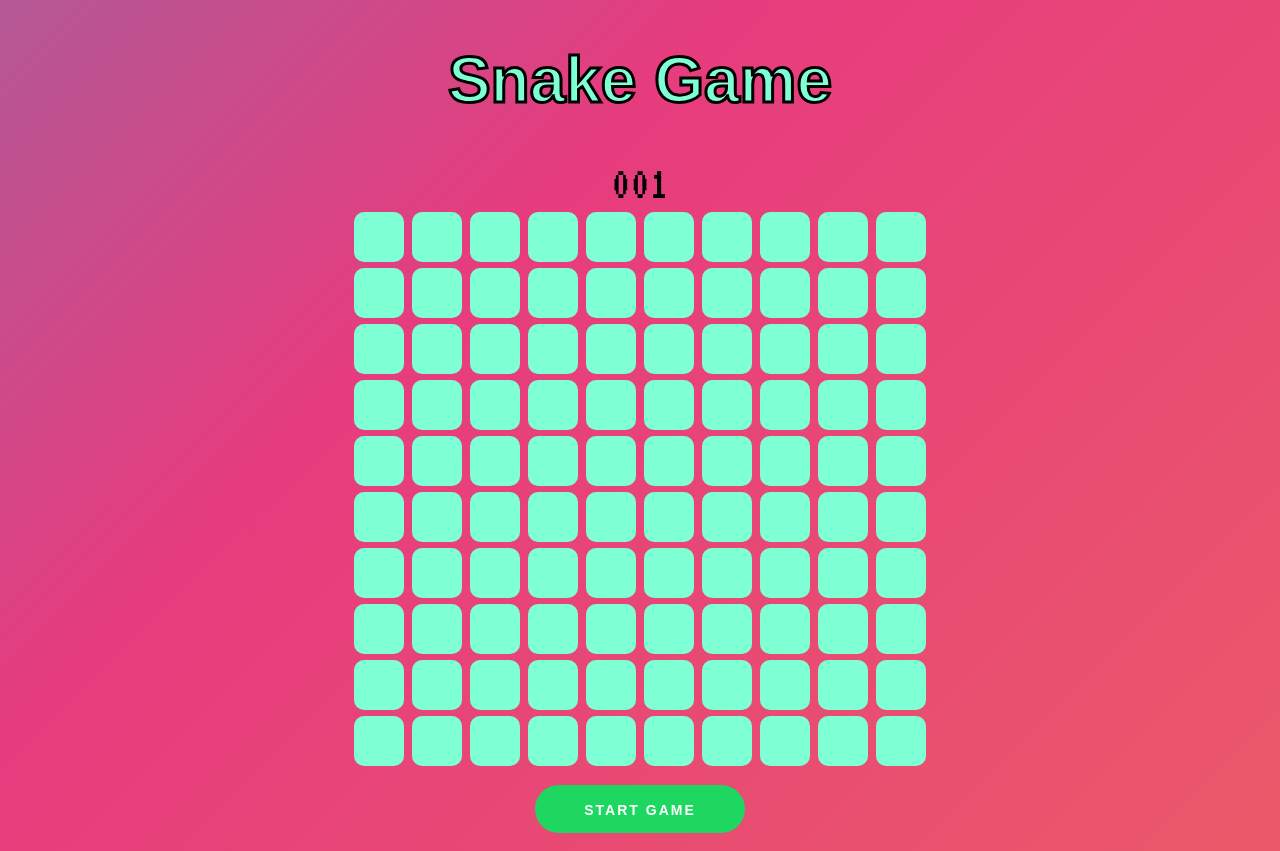
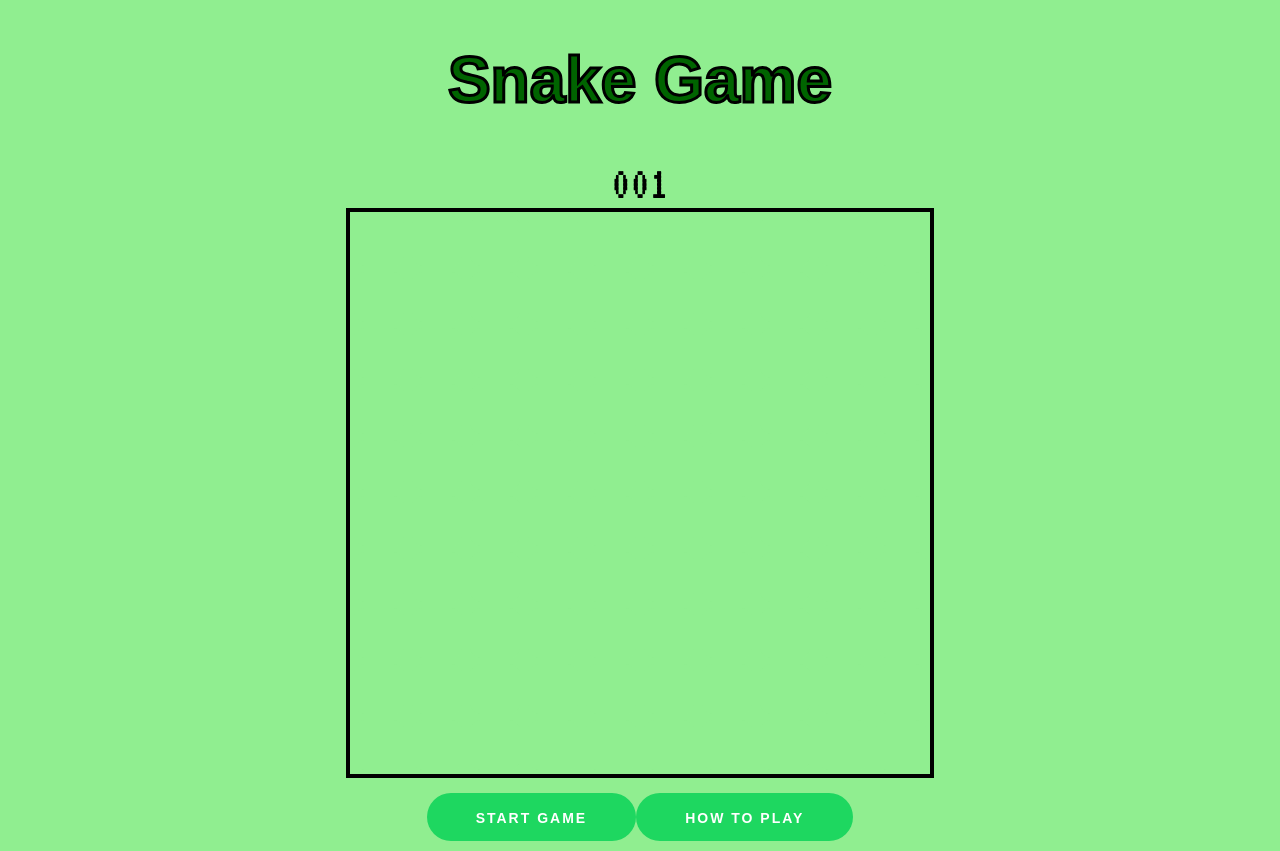
Before and after one commit to dylank03/react-snake-game, a React (Vite) app: page / in a window 1280 px wide. Built offline with nearby package versions, Linux system fonts and the light colour scheme; a web font is replaced by a local one.

Commit message:
changed styling to green theme

```diff
--- a/index.html
+++ b/index.html
@@ -7,7 +7,7 @@
     <link href="https://fonts.googleapis.com/css2?family=Madimi+One&family=VT323&display=swap" rel="stylesheet">
     <link rel="icon" type="image/svg+xml" href="/vite.svg" />
     <meta name="viewport" content="width=device-width, initial-scale=1.0" />
-    <title>Vite + React</title>
+    <title>Snake</title>
   </head>
   <body>
     <div id="root"></div>
--- a/src/App.css
+++ b/src/App.css
@@ -1,9 +1,6 @@
 
 body {
-  background: linear-gradient(-45deg, #ee7752, #e73c7e, #23a6d5, #23d5ab);
-  background-size: 400% 400%;
-  animation: gradient 15s ease infinite;
-  height: 100vh;
+  background-color: lightgreen;
 }
 
 h1{
@@ -11,25 +8,12 @@ h1{
 }
 
 
-@keyframes gradient {
-  0% {
-      background-position: 0% 50%;
-  }
-
-  50% {
-      background-position: 100% 50%;
-  }
-
-  100% {
-      background-position: 0% 50%;
-  }
-}
 .title{
     text-align: center;
     font-family: "Madimi One", sans-serif;
     font-size: 64px;
     font-weight: 600;
-    -webkit-text-fill-color: aquamarine;
+    -webkit-text-fill-color: darkgreen;
     -webkit-text-stroke-color: black;
     -webkit-text-stroke-width: 3.00px;
     font-style: normal;
@@ -44,10 +28,22 @@ h1{
   font-style: normal;
 }
 
+.game-over{
+  text-align: center;
+  margin-bottom:0;
+  font-family: "VT323", monospace;
+  font-size: 48px;
+  font-weight: 400;
+  font-style: normal;
+}
+
 .grid{
   display: flex;
   justify-content: center;
   align-items: center;
+  width:fit-content;
+  margin:auto;
+  border: 4px solid black;
 }
 
 
@@ -60,14 +56,14 @@ h1{
     border-radius: 10px;
     height: 50px;
     width: 50px;
-    background-color: aquamarine;
+    background-color: lightgreen;
 }
 
 .food{
   border-radius: 10px;
   height: 50px;
   width: 50px;
-  background-color: red;
+  background-color: #f15f06;
 }
 
 .snake-body{
@@ -75,7 +71,7 @@ h1{
   border: 4px solid black;
   height: 43px;
   width: 43px;
-  background-color: blue;
+  background-color: darkgreen;
 }
 
 .start-btn{
@@ -134,16 +130,19 @@ button{
 }
 
 .modal {
+  background-color: lightgreen;
   font-size: 12px;
 }
 .modal > .header {
-  width: 100%;
+  background-color: green;
+  width: 99%;
   border-bottom: 1px solid gray;
-  font-size: 18px;
+  font-size: 24px;
   text-align: center;
   padding: 5px;
 }
 .modal > .content {
+  font-size: 18px;
   width: 100%;
   padding: 10px 5px;
 }
--- a/src/App.jsx
+++ b/src/App.jsx
@@ -1,6 +1,6 @@
 import './App.css'
 import Snake from './Snake'
-import InstructionsPopup from "./InstructionsPopup";
+
 
 function App() {
 
--- a/src/InstructionsPopup.jsx
+++ b/src/InstructionsPopup.jsx
@@ -4,39 +4,18 @@ import Popup from 'reactjs-popup';
 function InstructionsPopup() {
 
   return <Popup
-    trigger={<button className="button"> Open Modal </button>}
+    trigger={<button className="button"> How to Play </button>}
     modal
     nested
   >
     {close => (
       <div className="modal">
-        <button className="close" onClick={close}>
-          &times;
-        </button>
-        <div className="header"> Modal Title </div>
+        <div className="header"> How to Play </div>
         <div className="content">
           {' '}
-          Lorem ipsum dolor sit amet consectetur adipisicing elit. Atque, a nostrum.
-          Dolorem, repellat quidem ut, minima sint vel eveniet quibusdam voluptates
-          delectus doloremque, explicabo tempore dicta adipisci fugit amet dignissimos?
-          <br />
-          Lorem ipsum dolor sit amet, consectetur adipisicing elit. Consequatur sit
-          commodi beatae optio voluptatum sed eius cumque, delectus saepe repudiandae
-          explicabo nemo nam libero ad, doloribus, voluptas rem alias. Vitae?
+          Press the "Start Game" button and then use the arrow keys to move the snake (green squares). If the snake's head hits the wall of the grid or runs into itself it's game over. Eating the food (red squares) will cause the snake to grow and add a point to your score but also make the game increasingly difficult. Enjoy!
         </div>
         <div className="actions">
-          <Popup
-            trigger={<button className="button"> Trigger </button>}
-            position="top center"
-            nested
-          >
-            <span>
-              Lorem ipsum dolor sit amet, consectetur adipisicing elit. Beatae
-              magni omnis delectus nemo, maxime molestiae dolorem numquam
-              mollitia, voluptate ea, accusamus excepturi deleniti ratione
-              sapiente! Laudantium, aperiam doloribus. Odit, aut.
-            </span>
-          </Popup>
           <button
             className="button"
             onClick={() => {
--- a/src/Snake.jsx
+++ b/src/Snake.jsx
@@ -1,5 +1,6 @@
 import { useEffect, useState } from "react"
 import SnakeClass from "./snakeClass"
+import InstructionsPopup from "./InstructionsPopup";
 
 
 const Snake = ()=>{
@@ -49,7 +50,7 @@ const Snake = ()=>{
         setScore(snakeObj.body.length)
         window.addEventListener('keydown', (e)=>{
             e.preventDefault()
-            if(e.key !== oppositeDirections[direction] && validDirections.includes(e.key)){
+            if(e.key !== oppositeDirections[snakeObj.direction] && validDirections.includes(e.key)){
                 direction = e.key
             }
         })
@@ -81,11 +82,11 @@ const Snake = ()=>{
         window.requestAnimationFrame(main)
     }
 
-    return <>{gameOver && <h1>Game Over</h1>}<h2 className="score">{String(score).padStart(3, '0')}</h2><div className="grid">{grid.map((row, RowPos)=>{
+    return <>{gameOver && <h1 className="game-over">Game Over!</h1>}<h2 className="score">{String(score).padStart(3, '0')}</h2><div className="grid">{grid.map((row, RowPos)=>{
         return <div key={RowPos} className="row">{row.map((cell, cellPos)=>{
             return(<h1 key = {cellPos} className="empty-cell">{cell}</h1>)
         })}</div>
-    })}</div><div className="start-btn"><button onClick = {startGame}>Start Game</button></div></>
+    })}</div><div className="start-btn"><button onClick = {startGame}>Start Game</button><InstructionsPopup/></div></>
 
 }
 
--- a/src/snakeClass.js
+++ b/src/snakeClass.js
@@ -1,8 +1,10 @@
 class SnakeClass {
     constructor(headPos){
         this.body = [{x:0, y:0}]
+        this.direction = 'ArrowDown'
     }
     move(direction){
+        this.direction = direction
         for(let i = this.body.length-1; i >= 1; i--){
 
             this.body[i] = {...this.body[i-1]}
```
